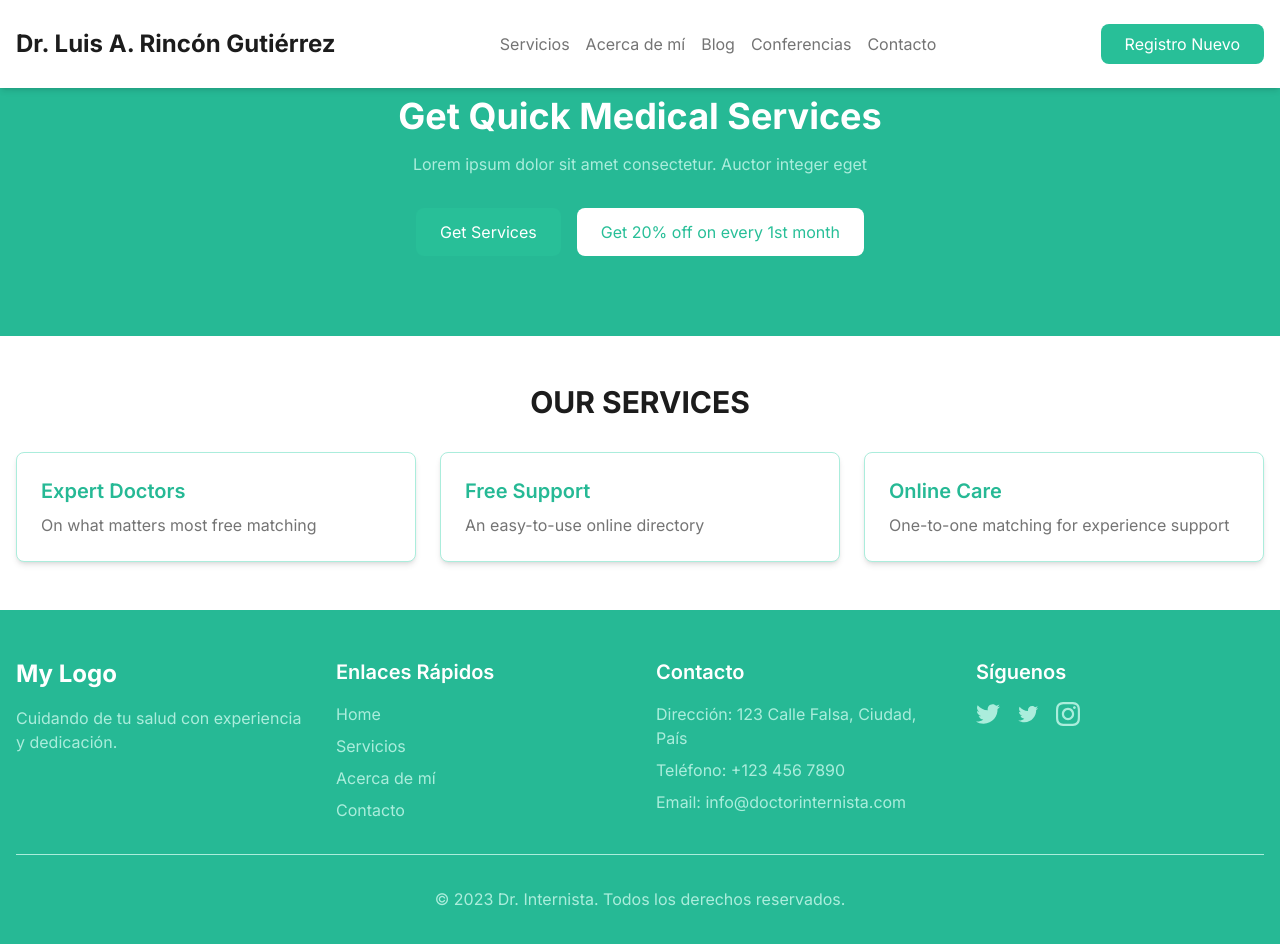
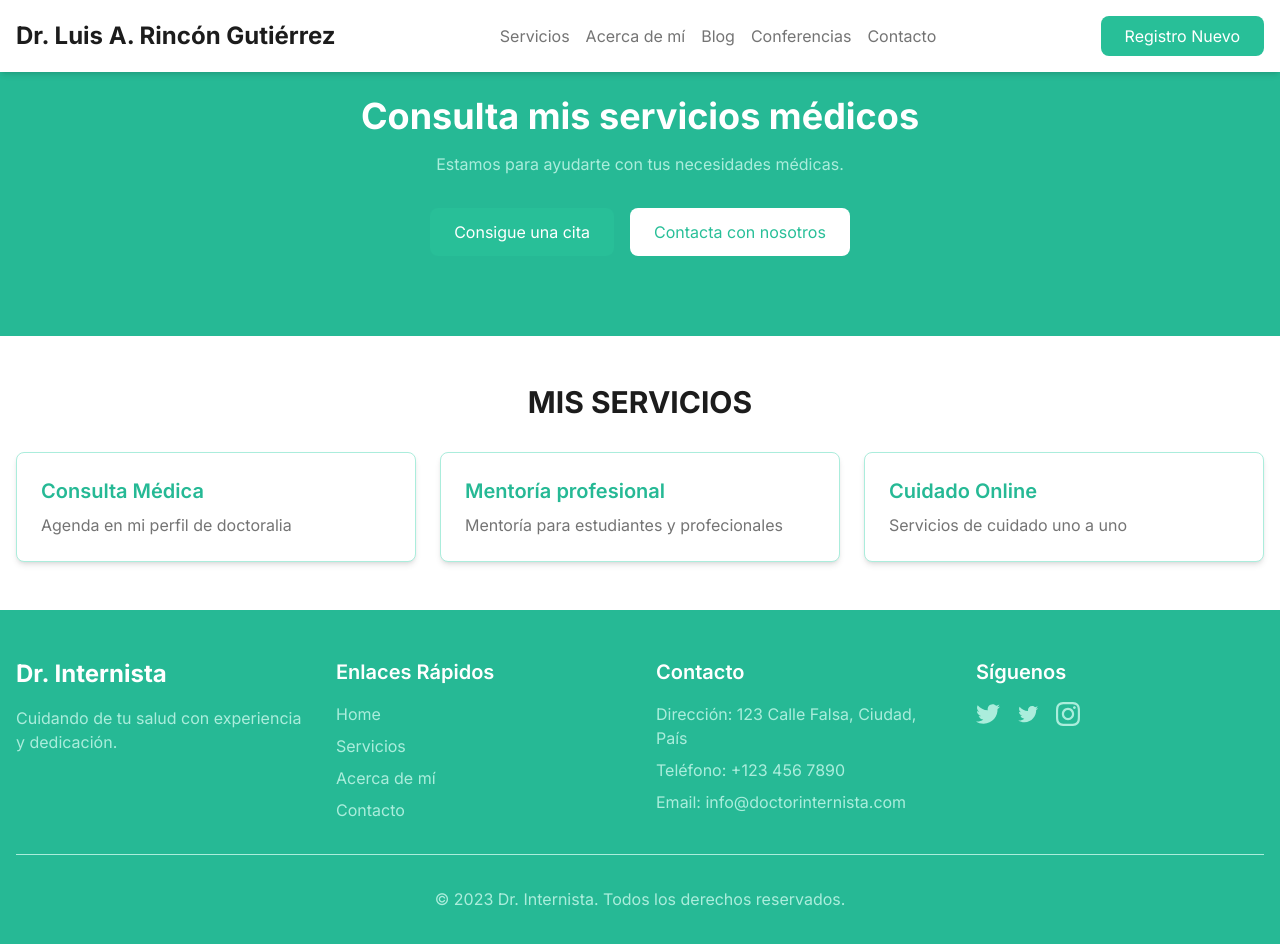
Before and after one commit to Zappaware/my-doctor-website, a Next.js app: page / in a window 1280 px wide. Shown: the top 944 px of the page. Built offline with nearby package versions, Linux system fonts and the light colour scheme.

Commit message:
Update footer, header, hero, and services components with new branding and Spanish translations for improved user engagement

```diff
--- a/components/Footer.tsx
+++ b/components/Footer.tsx
@@ -7,7 +7,7 @@ export default function Footer() {
         <div className="grid grid-cols-1 md:grid-cols-4 gap-8 text-white">
           {/* Columna 1: Logo y descripción */}
           <div>
-            <h2 className="text-2xl font-bold mb-4">My Logo</h2>
+            <h2 className="text-2xl font-bold mb-4">Dr. Internista</h2>
             <p className="text-[#ABEDDC]">
               Cuidando de tu salud con experiencia y dedicación.
             </p>
--- a/components/Header.tsx
+++ b/components/Header.tsx
@@ -8,9 +8,9 @@ export default function Header() {
 
   return (
     <header className="bg-white shadow-md fixed w-full z-50">
-      <div className="container mx-auto px-4 py-6 flex justify-between items-center">
+      <div className="container mx-auto px-4 py-4 flex justify-between items-center">
         {/* Logo */}
-        <Link href="/" className="text-2xl font-bold text-[#1C1C1C]">
+        <Link href="/" className="text-xl md:text-2xl font-bold text-[#1C1C1C]">
           Dr. Luis A. Rincón Gutiérrez
         </Link>
 
@@ -74,4 +74,4 @@ export default function Header() {
       )}
     </header>
   );
-};
+}
--- a/components/Hero.tsx
+++ b/components/Hero.tsx
@@ -2,18 +2,18 @@ export default function Hero() {
   return (
     <section className="bg-[#26B995] py-20 pt-24"> {/* Añadimos pt-24 */}
       <div className="container mx-auto px-4 text-center">
-        <h1 className="text-4xl font-bold text-white mb-4">
-          Get Quick Medical Services
+        <h1 className="text-3xl md:text-4xl font-bold text-white mb-4">
+          Consulta mis servicios médicos
         </h1>
-        <p className="text-[#ABEDDC] mb-8">
-          Lorem ipsum dolor sit amet consectetur. Auctor integer eget
+        <p className="text-[#ABEDDC] mb-8 text-sm md:text-base">
+          Estamos para ayudarte con tus necesidades médicas.
         </p>
         <div className="flex flex-col md:flex-row justify-center space-y-4 md:space-y-0 md:space-x-4">
           <button className="bg-[#28BF98] text-white px-6 py-3 rounded-lg hover:bg-[#26B995]">
-            Get Services
+            Consigue una cita
           </button>
           <button className="bg-white text-[#28BF98] px-6 py-3 rounded-lg hover:bg-[#ABEDDC]">
-            Get 20% off on every 1st month
+            Contacta con nosotros
           </button>
         </div>
       </div>
--- a/components/Services.tsx
+++ b/components/Services.tsx
@@ -1,15 +1,15 @@
 export default function Services() {
   const services = [
-    { title: 'Expert Doctors', description: 'On what matters most free matching' },
-    { title: 'Free Support', description: 'An easy-to-use online directory' },
-    { title: 'Online Care', description: 'One-to-one matching for experience support' },
+    { title: 'Consulta Médica', description: 'Agenda en mi perfil de doctoralia' },
+    { title: 'Mentoría profesional', description: 'Mentoría para estudiantes y profecionales' },
+    { title: 'Cuidado Online', description: 'Servicios de cuidado uno a uno' },
   ];
 
   return (
     <section className="bg-white py-12">
       <div className="container mx-auto px-4">
         <h2 className="text-3xl font-bold text-center text-[#1C1C1C] mb-8">
-          OUR SERVICES
+          MIS SERVICIOS
         </h2>
         <div className="grid grid-cols-1 md:grid-cols-3 gap-6">
           {services.map((service, index) => (
```
